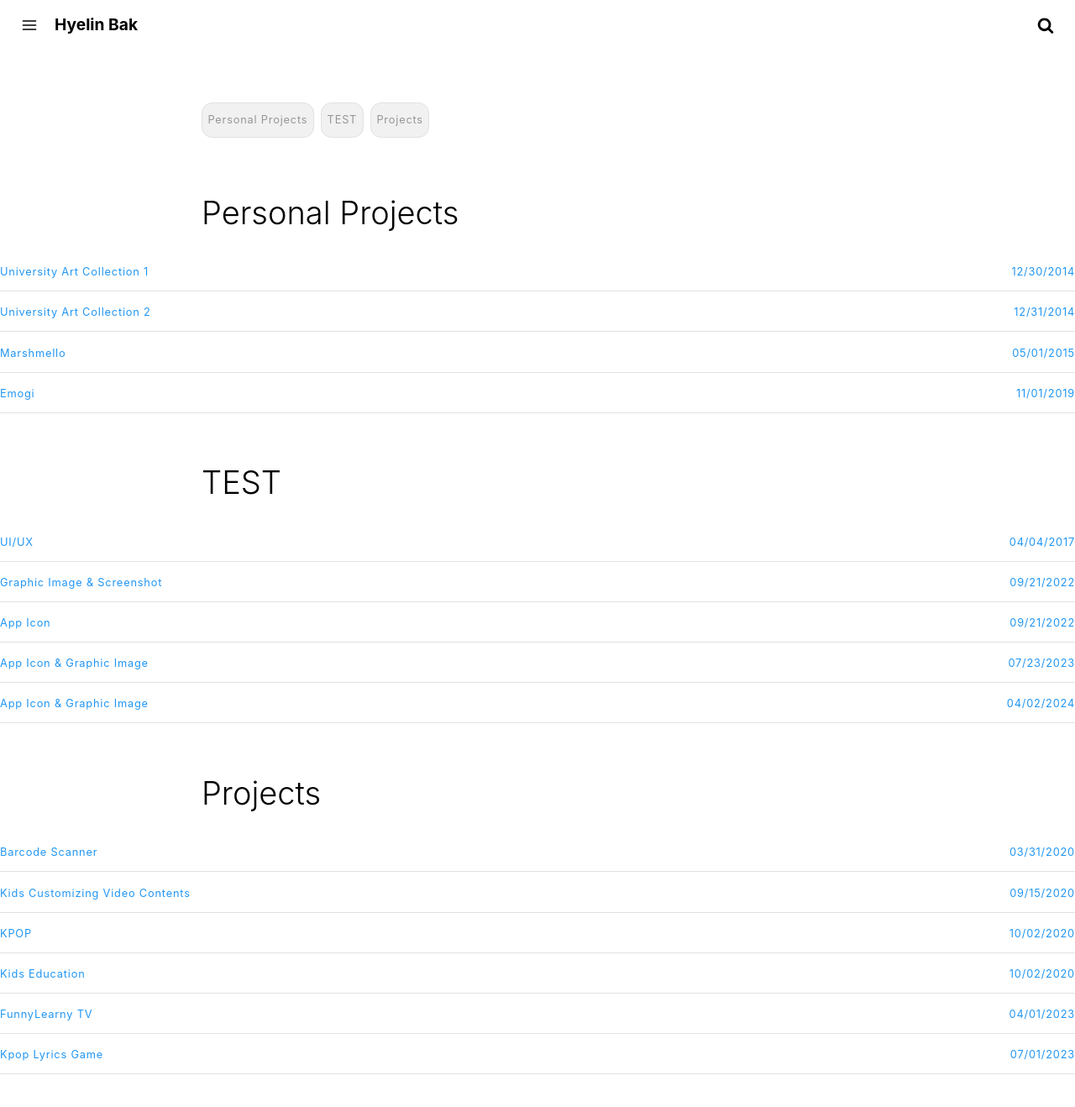
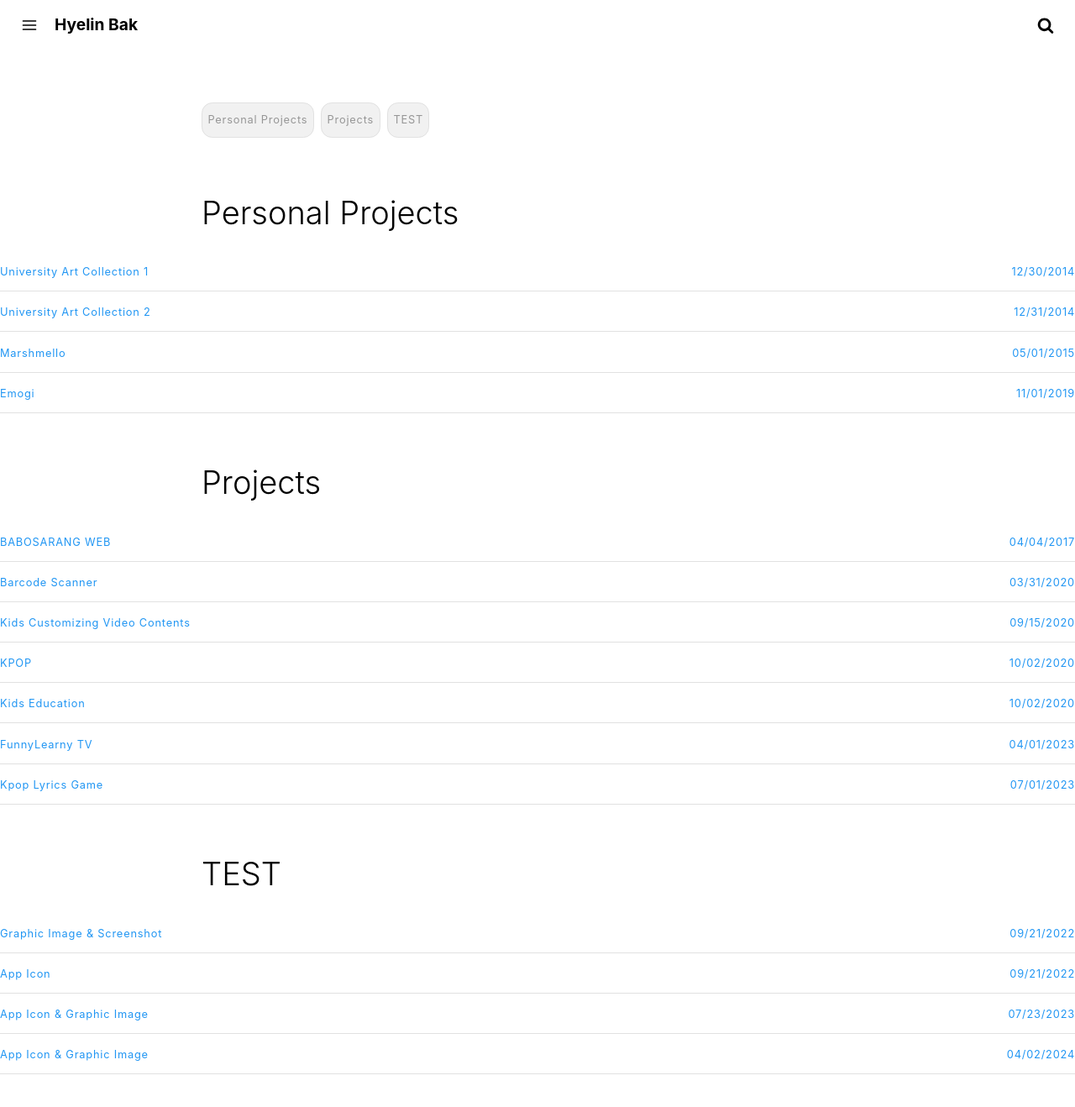
Before and after one commit to crazyjamy/crazyjamy.github.io, a Jekyll site: the page built from tags.html, in a window 1280 px wide and 1400 px high. Shown: the top 1318 px of the window at 84% size. Built offline with Jekyll 4.4.1, drawn with Linux system fonts in a browser that asks for light colours.

Commit message:
Update 2017-04-04-babosarang-web.md

```diff
--- a/_posts/2017-04-04-babosarang-web.md
+++ b/_posts/2017-04-04-babosarang-web.md
@@ -1,14 +1,14 @@
 ---
 layout: post
-title: "UI/UX"
+title: "BABOSARANG WEB"
 date: 2017-04-04 00:00:00
 image: 'https://github.com/crazyjamy/crazyjamy.github.io/blob/master/_images/_thumbnail/babosarang.png?raw=true'
 description: BABOSARANG
-category: 'Projects'
+category: 'UI/UX'
 tags:
-- TEST
+- Projects
 twitter_text: BABOSARANG
-introduction: BABOSARANG
+introduction: WEBPAGE
 ---
 
 
```
